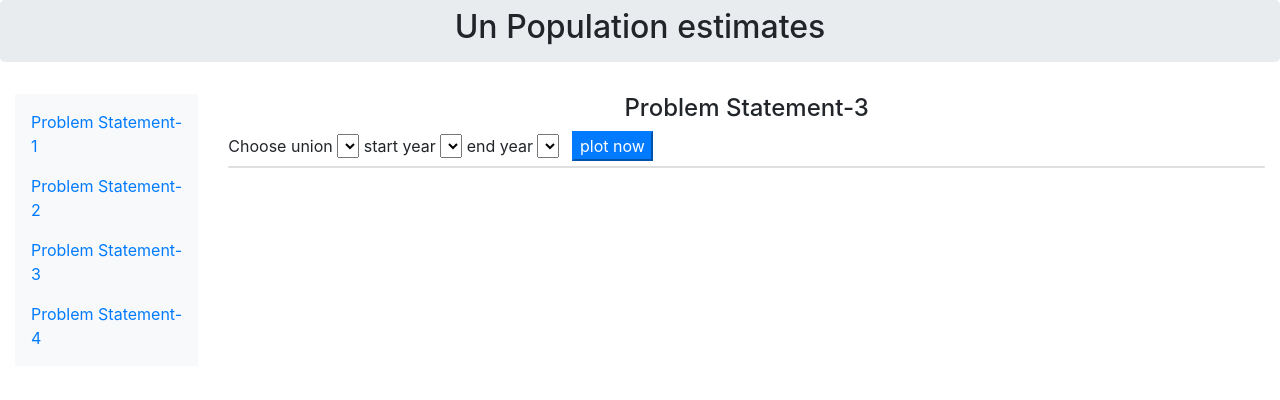
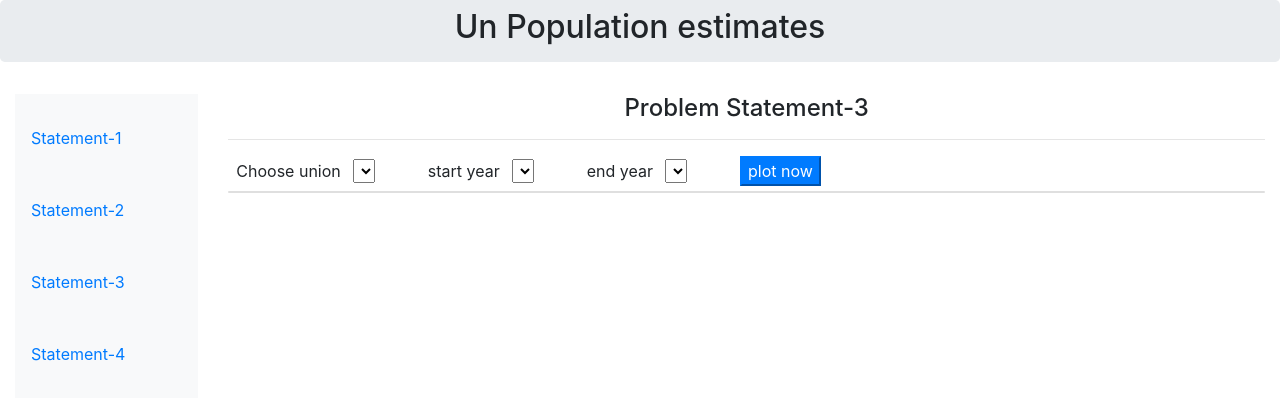
Before and after one commit to chrisjos007/dataproject-django-rest-framework, a Django app: page /home3/ in a window 1280 px wide. Shown: the top 400 px of the page. Run offline with Django 3.2, Linux system fonts and the light colour scheme; data that the repository does not hold is empty; some libraries are stand-ins or nearby versions.

Commit message:
template changes

```diff
--- a/unpopulation/dataloader/admin.py
+++ b/unpopulation/dataloader/admin.py
@@ -24,4 +24,5 @@ class ContryGroupAdmin(admin.ModelAdmin):
     list_display = ("country_group", "get_group")
 
     def get_group(self, obj):
-        return "\n".join([a.country for a in obj.populationdata_set.all().distinct('country')])
+        dist = obj.populationdata_set.all().distinct('country')
+        return "\n".join([a.country for a in dist])
--- a/unpopulation/dataloader/management/commands/dbloader.py
+++ b/unpopulation/dataloader/management/commands/dbloader.py
@@ -14,7 +14,7 @@ class Command(BaseCommand):
 
     def get_csv(self, csv_file):
         path = apps.get_app_config('dataloader').path
-        file_path = os.path.join(path, "management", "commands", csv_file)
+        file_path = os.path.join(path, "csvdata", csv_file)
         return file_path
 
     def handle(self, *args, **options):
@@ -56,7 +56,5 @@ class Command(BaseCommand):
                     if line[0] in Regions.g7:
                         data.group.add(g_g7)
 
-                    data.save()
-                # self.insert_to_db(data)
         except FileNotFoundError:
             raise CommandError("File does not exist")
--- a/unpopulation/dataloader/templates/home.html
+++ b/unpopulation/dataloader/templates/home.html
@@ -29,7 +29,7 @@
         <div class="col-sm-6 my-2">
             <div class="card">
                 <div class="card-header">
-                    Problem Statement-1
+                    Problem Statement-3
                 </div>
                 <div class="card-body">
                     <h5 class="card-title">Year vs Total-Population for each country union</h5>
@@ -41,7 +41,7 @@
         <div class="col-sm-6 my-2">
             <div class="card">
                 <div class="card-header">
-                    Problem Statement-1
+                    Problem Statement-4
                 </div>
                 <div class="card-body">
                     <h5 class="card-title">Year vs Population grouped by countries</h5>
--- a/unpopulation/dataloader/templates/navigation.html
+++ b/unpopulation/dataloader/templates/navigation.html
@@ -3,17 +3,17 @@
 <div class="col-sm-2">
     <nav class="navbar bg-light">
        <ul class="navbar-nav">
-         <li class="nav-item">
-           <a class="nav-link " href="{% url 'first_view' %}">Problem Statement-1</a>
+         <li class="nav-item py-3">
+           <a class="nav-link" href="{% url 'first_view' %}">Statement-1</a>
          </li>
-         <li class="nav-item">
-           <a class="nav-link" href="{% url 'second_view' %}">Problem Statement-2</a>
+         <li class="nav-item py-3">
+           <a class="nav-link" href="{% url 'second_view' %}">Statement-2</a>
          </li>
-         <li class="nav-item">
-           <a class="nav-link" href="{% url 'third_view' %}">Problem Statement-3</a>
+         <li class="nav-item py-3">
+           <a class="nav-link" href="{% url 'third_view' %}">Statement-3</a>
          </li>
-         <li class="nav-item">
-          <a class="nav-link" href="{% url 'fourth_view' %}">Problem Statement-4</a>
+         <li class="nav-item py-3">
+          <a class="nav-link" href="{% url 'fourth_view' %}">Statement-4</a>
         </li>
        </ul>
      </nav>
--- a/unpopulation/dataloader/templates/third.html
+++ b/unpopulation/dataloader/templates/third.html
@@ -1,26 +1,26 @@
 {% extends "navigation.html" %}
 {% block content %}
-<h4 class="text-center">Problem Statement-3</h1>
+<h4 class="text-center">Problem Statement-3</h4><hr>
 <form id="thirdplot">
-    <label for="group">Choose union</label>
+    <label for="group" class="mx-2">Choose union</label>
     <select id="group" name="group">
         {% for g in groups %}
             <option value="{{ g }}">{{ g }}</option>
         {% endfor %}
     </select>
-        <label for="start">start year</label>
+    <label for="start" class="ml-5 mr-2">start year</label>
     <select id="start" name="start">
         {% for s in start %}
             <option value="{{ s }}">{{ s }}</option>
         {% endfor %}
     </select>
-        <label for="end">end year</label>
+    <label for="end" class="ml-5 mr-2">end year</label>
     <select id="end" name="end">
         {% for e in end %}
             <option value="{{ e }}">{{ e }}</option>
         {% endfor %}
     </select>
-<input type="submit" value="plot now" class="mx-2 btn-primary">
+<input type="submit" value="plot now" class="mx-5 btn-primary">
 </form>
 <div class="container">
     <div class="row">
@@ -59,7 +59,7 @@
             window.chart = new Highcharts.Chart({
                 chart: {
                     renderTo: container,
-                    height: 400,
+                    height: 450,
                     type: 'column'
                 },
                 title: {
@@ -67,23 +67,21 @@
                 },
                 xAxis: {
                     title: {
-                        text: 'country'
+                        text: 'year'
                     },
                     categories: x_values
                 },
                 yAxis: {
                     title: {
-                        text: 'Population'
+                        text: 'Total Population'
                     },
                 },
                 series: [{
-                    name: "total population",
+                    name: "population",
                     data: y_values
                 }]
             });
         });
     });
 </script>
-
-
 {% endblock %}
```
Also changed, not shown: unpopulation/dataloader/templates/first.html (+7 -14 lines), unpopulation/dataloader/templates/fourth.html (+7 -11 lines), unpopulation/dataloader/templates/second.html (+6 -7 lines), unpopulation/dataloader/csvdata/popest.csv. Lines whose indentation alone changed are shown as unchanged.
